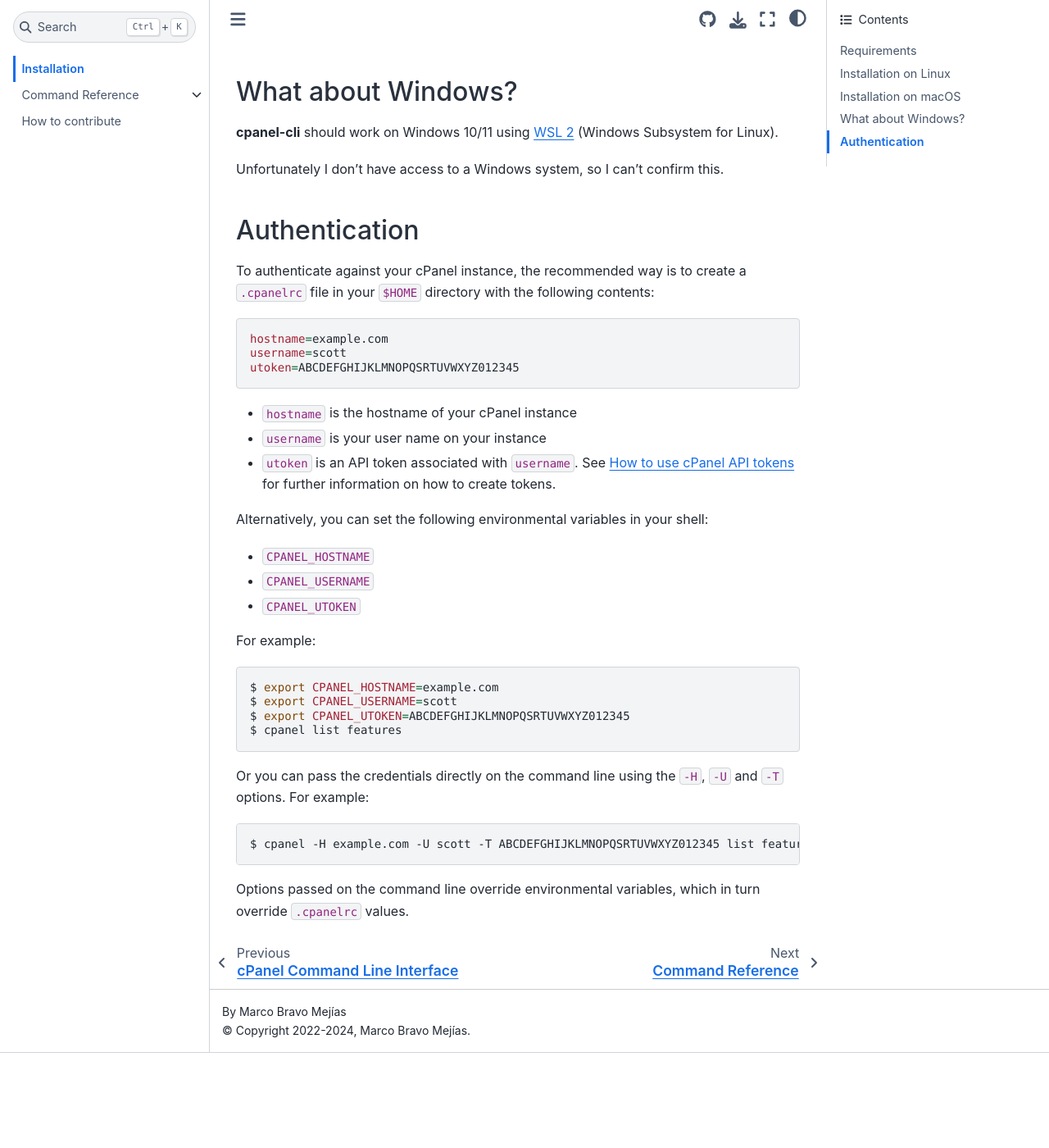
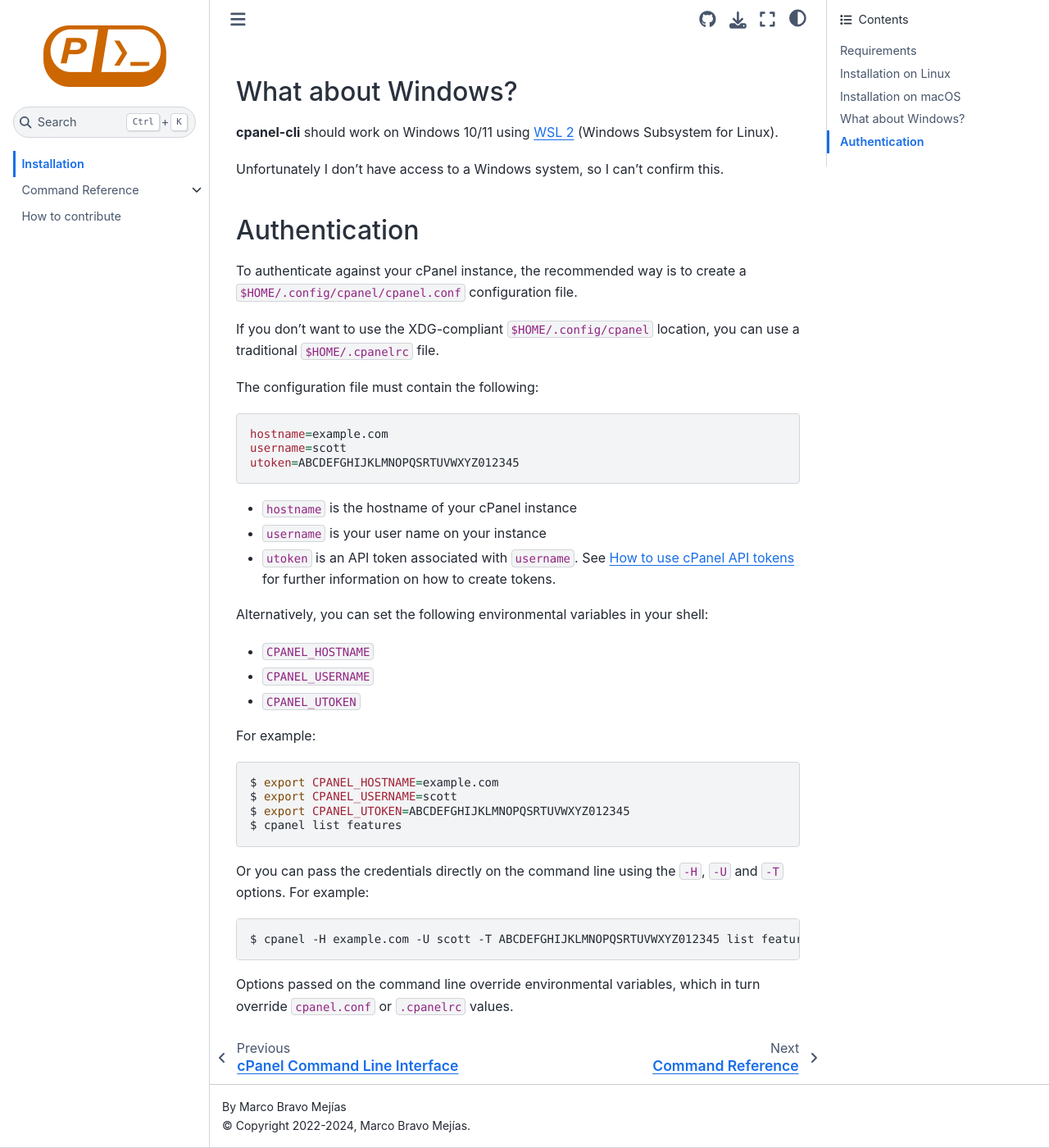
Before and after one commit to layfellow/cpanel-cli, a Sphinx documentation site: the page built from doc/installation.rst, in a window 1280 px wide and 1400 px high, scrolled down 1545 px. Shown: the whole window at 82% size. Built offline with Sphinx 7.4.7 and the Sphinx Book theme 1.1.4, drawn with Linux system fonts in a browser that asks for light colours; before the commit the page ends 2829 px from its top, so only the background shows below that.

Commit message:
Update documentation

```diff
--- a/doc/installation.rst
+++ b/doc/installation.rst
@@ -89,7 +89,12 @@
 ==============
 
 To authenticate against your cPanel instance, the recommended way is to create a
-``.cpanelrc`` file in your ``$HOME`` directory with the following contents:
+``$HOME/.config/cpanel/cpanel.conf`` configuration file.
+
+If you don’t want to use the XDG-compliant ``$HOME/.config/cpanel`` location,
+you can use a traditional ``$HOME/.cpanelrc`` file.
+
+The configuration file must contain the following:
 
 .. code:: sh
 
@@ -126,5 +131,5 @@
 
     $ cpanel -H example.com -U scott -T ABCDEFGHIJKLMNOPQSRTUVWXYZ012345 list features
 
-Options passed on the command line override environmental variables, which in turn override
-``.cpanelrc`` values.
+Options passed on the command line override environmental variables, which in turn
+override ``cpanel.conf`` or ``.cpanelrc`` values.
```
Also changed, not shown: 1 other file.
